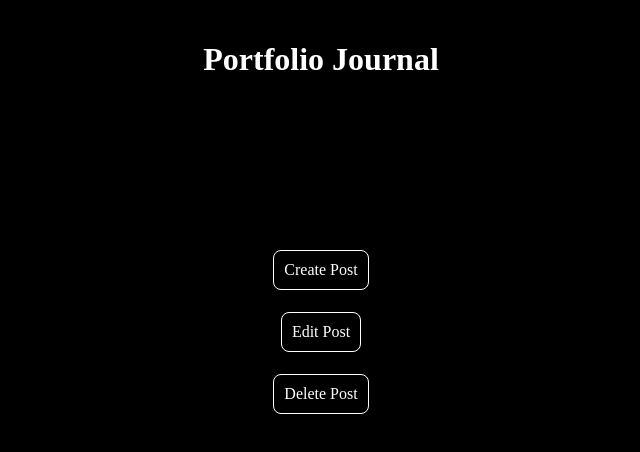
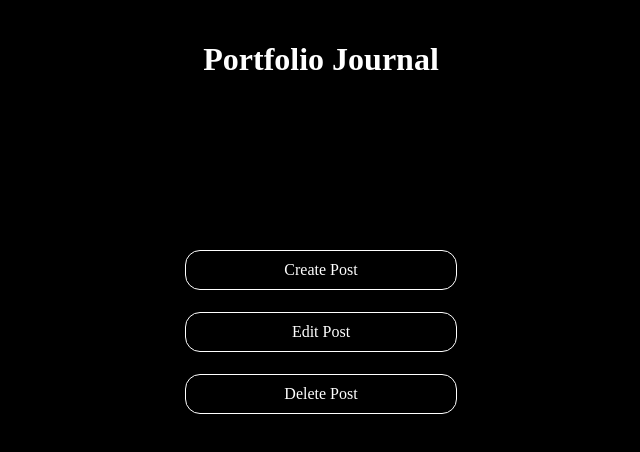
Before and after one commit to Berkness32/portfolio-journal, a Next.js app: page / in a window 1280 px wide. Shown: the top 452 px of the page, without its empty margins (319-959 px from the left). Built offline with nearby package versions, Linux system fonts and the light colour scheme; a web font is replaced by a local one.

Commit message:
Before clock out changes

```diff
--- a/src/app/components/travelButton.js
+++ b/src/app/components/travelButton.js
@@ -27,7 +27,6 @@ function DeletePost() {
 }
 
 export default function HomeButtons() {
-
   return (
     <div className="btnColumn">
       <nav>
--- a/src/app/mainStyle.css
+++ b/src/app/mainStyle.css
@@ -17,13 +17,15 @@ h1 {
   background-color: black;
   border: 1px solid white;
   padding: 10px;
-  border-radius: 8px;
+  border-radius: 15px;
   color: white;
   font-family: Sono;
   font-size: 16px;
   text-decoration: none;
+  text-align: center;
 
   margin-bottom: 10px;
+  width: 250px;
 }
 
 .btnColumn a:hover {
```
